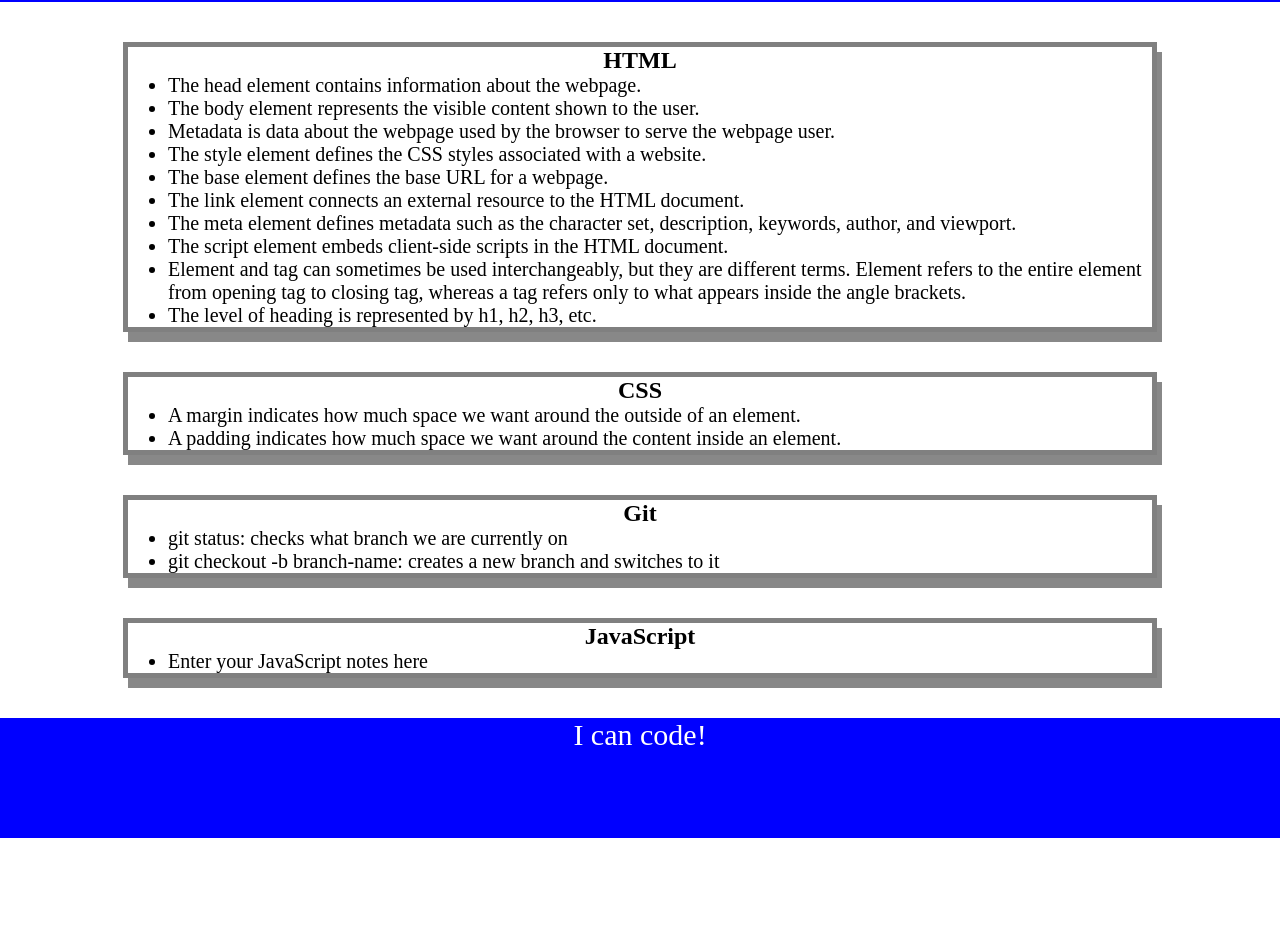
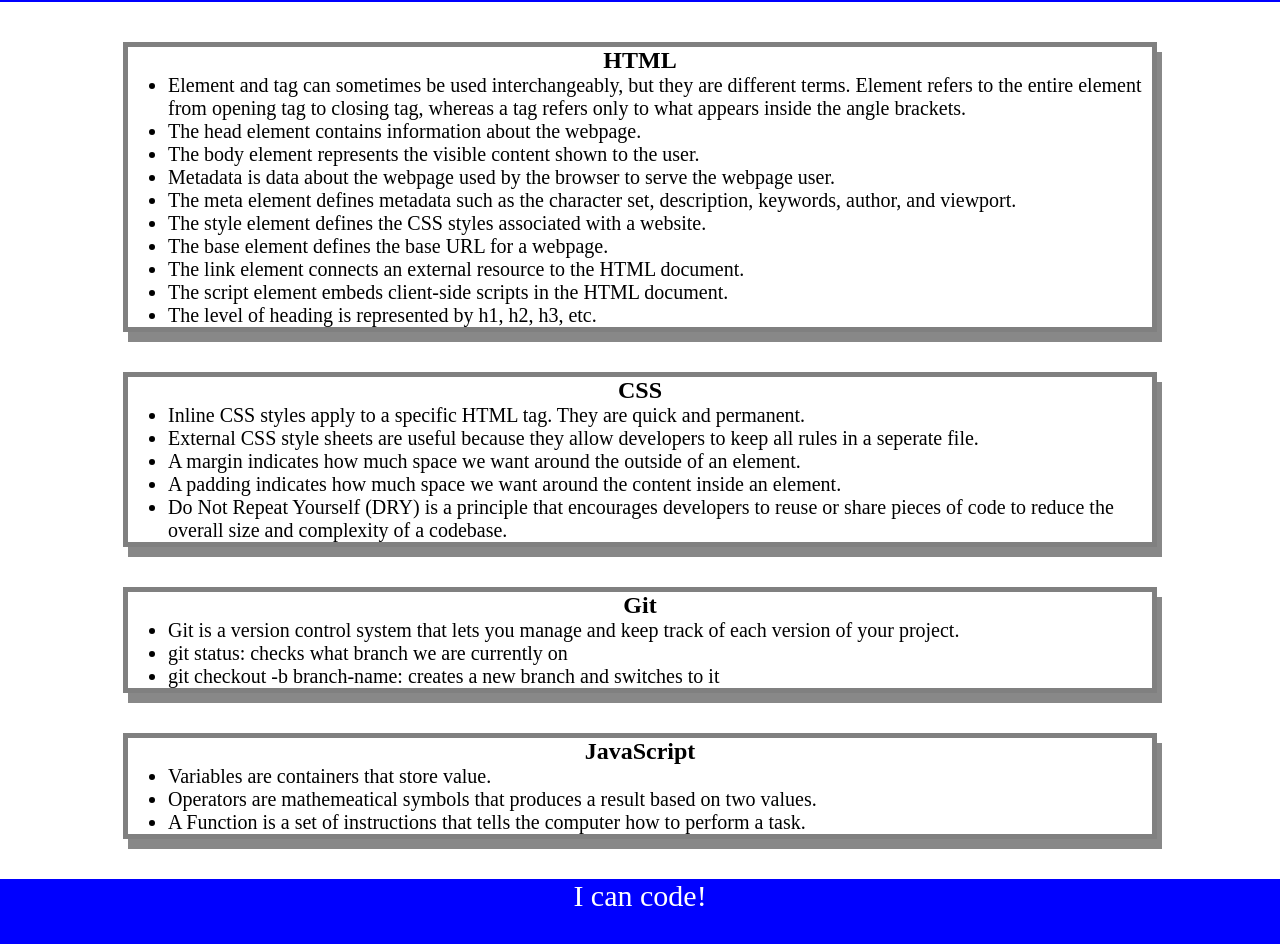
Before and after one commit to wabarringer/prework-study-guide, a plain HTML site: page prework-study-guide/index.html in a window 1280 px wide. Shown: the part 118-1062 px from the top of the page. Before the commit the page ends 956 px from the top, so only its background shows below. Drawn offline with Linux system fonts and the light colour scheme.

Commit message:
added js to project

```diff
--- a/prework-study-guide/index.html
+++ b/prework-study-guide/index.html
@@ -17,15 +17,15 @@
       <section class="card" id="html-section">
         <h2>HTML</h2>
         <ul>
+          <li>Element and tag can sometimes be used interchangeably, but they are different terms. Element refers to the entire element from opening tag to closing tag, whereas a tag refers only to what appears inside the angle brackets.</li>
           <li>The head element contains information about the webpage.</li>
           <li>The body element represents the visible content shown to the user.</li>
           <li>Metadata is data about the webpage used by the browser to serve the webpage user.</li>
+          <li>The meta element defines metadata such as the character set, description, keywords, author, and viewport.</li>
           <li>The style element defines the CSS styles associated with a website. </li>
           <li>The base element defines the base URL for a webpage.</li>
           <li>The link element connects an external resource to the HTML document.</li>
-          <li>The meta element defines metadata such as the character set, description, keywords, author, and viewport.</li>
           <li>The script element embeds client-side scripts in the HTML document.</li>
-          <li>Element and tag can sometimes be used interchangeably, but they are different terms. Element refers to the entire element from opening tag to closing tag, whereas a tag refers only to what appears inside the angle brackets.</li>
           <li>The level of heading is represented by h1, h2, h3, etc.</li>
         </ul>
       </section>
@@ -33,14 +33,18 @@
       <section class="card" id="css-section">
         <h2>CSS</h2>
         <ul>
+          <li>Inline CSS styles apply to a specific HTML tag. They are quick and permanent.</li>
+          <li>External CSS style sheets are useful because they allow developers to keep all rules in a seperate file.</li>
           <li>A margin indicates how much space we want around the outside of an element.</li>
           <li>A padding indicates how much space we want around the content inside an element.</li>
+          <li>Do Not Repeat Yourself (DRY) is a principle that encourages developers to reuse or share pieces of code to reduce the overall size and complexity of a codebase.</li>
         </ul>
       </section>
 
       <section class="card" id="git-section">
         <h2>Git</h2>
         <ul>
+          <li>Git is a version control system that lets you manage and keep track of each version of your project.</li>
           <li>git status: checks what branch we are currently on</li>
           <li>git checkout -b branch-name: creates a new branch and switches to it</li>
         </ul>
@@ -49,7 +53,9 @@
       <section class="card" id="javascript-section">
         <h2>JavaScript</h2>
         <ul>
-          <li>Enter your JavaScript notes here</li>
+          <li>Variables are containers that store value.</li>
+          <li>Operators are mathemeatical symbols that produces a result based on two values.</li>
+          <li>A Function is a set of instructions that tells the computer how to perform a task.</li>
         </ul>
       </section>
     </main>
```
